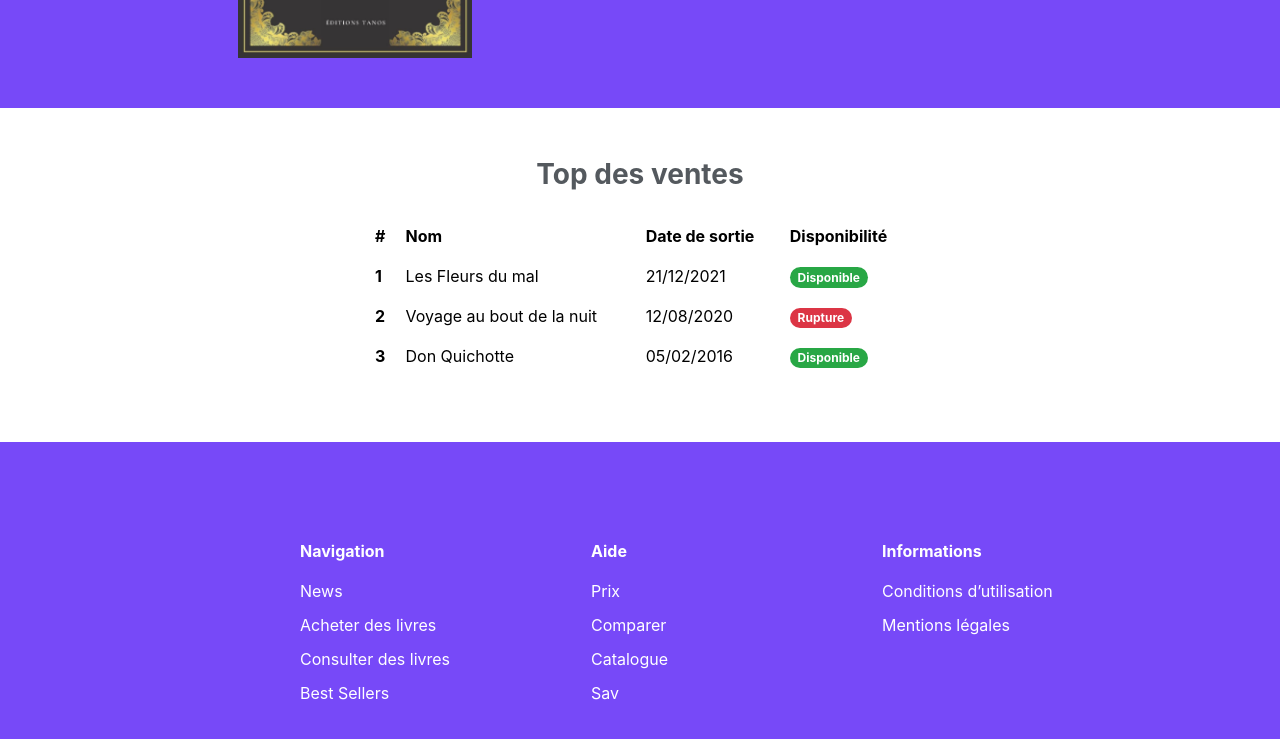
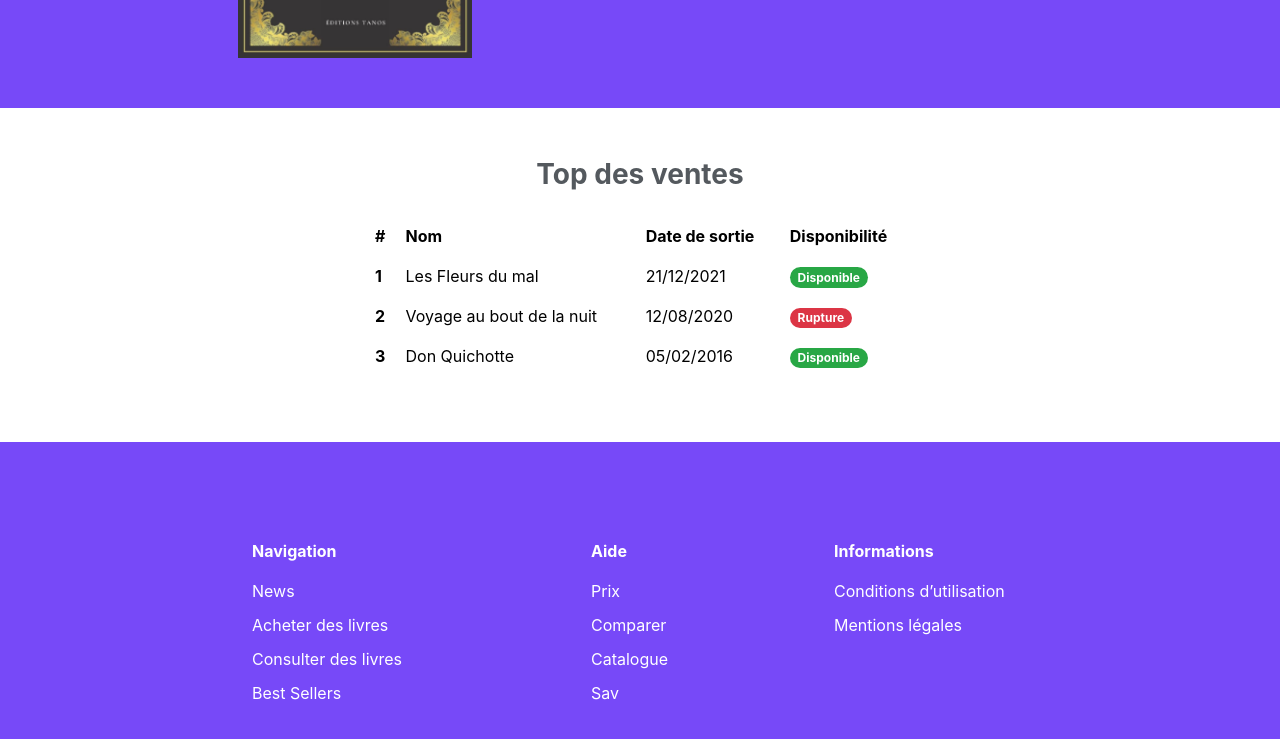
Before and after one commit to anastasiiaal/bootstrap-site, a website built with Vite: page index.html in a window 1280 px wide. Shown: the part 2131-2870 px from the top of the page. Built offline with nearby package versions, Linux system fonts and the light colour scheme.

Commit message:
footer cols spacing fixed

```diff
--- a/index.html
+++ b/index.html
@@ -11,6 +11,7 @@
 </head>
 
 <body>
+  <!-- _______________ section hero / masthead _______________ -->
   <section class="hero bg-primary py-5 py-md-3">
     <nav class="navbar navbar-expand d-none d-md-block" data-bs-theme="dark">
       <div class="container-fluid">
@@ -50,6 +51,7 @@
   </section>
 
   <main>
+    <!-- _______________ section book library | search, notification, books, pagination _______________ -->
     <section id="catalog-books">
       <div class="container">
         <h2 class="text-center text-secondary mb-4">Consultez les classiques</h2>
@@ -178,6 +180,7 @@
       </div>
     </section>
 
+    <!-- _______________ section bestseller _______________ -->
     <section class="bg-primary" id="bestseller">
       <div class="container">
         <div class="row d-flex align-items-center">
@@ -196,6 +199,7 @@
       </div>
     </section>
 
+    <!-- _______________ section top-ventes | table _______________ -->
     <section id="top-ventes">
       <div class="container">
         <h2 class="text-center text-secondary mb-4">Top des ventes</h2>
@@ -243,10 +247,11 @@
     </section>
   </main>
 
+  <!-- _______________ footer _______________ -->
   <footer class="bg-primary text-white" id="footer">
     <div class="container">
       <div class="row row-cols-1 row-cols-md-3 g-3 g-md-5">
-        <div class="col px-5 col-lg-3 offset-lg-2">
+        <div class="col col-md-4 col-lg-3 offset-lg-2 px-5 px-md-2 px-lg-0">
           <h4>Navigation</h4>
           <ul class="list-unstyled">
             <li>
@@ -264,7 +269,7 @@
           </ul>
         </div>
 
-        <div class="col px-5 col-lg-3">
+        <div class="col col-md-4 col-lg-3 px-5">
           <h4>Aide</h4>
           <ul class="list-unstyled">
             <li>
@@ -282,7 +287,7 @@
           </ul>
         </div>
 
-        <div class="col px-5 col-lg-3">
+        <div class="col col-md-4 col-lg-3 px-5 px-md-0">
           <h4>Informations</h4>
           <ul class="list-unstyled">
             <li>
```
Also changed, not shown: README.md.
